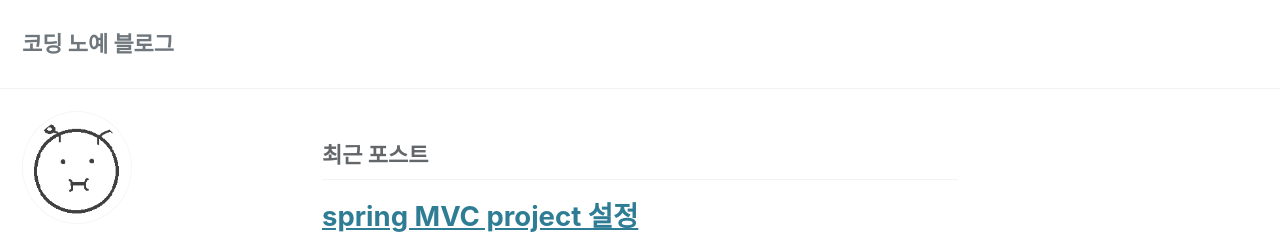
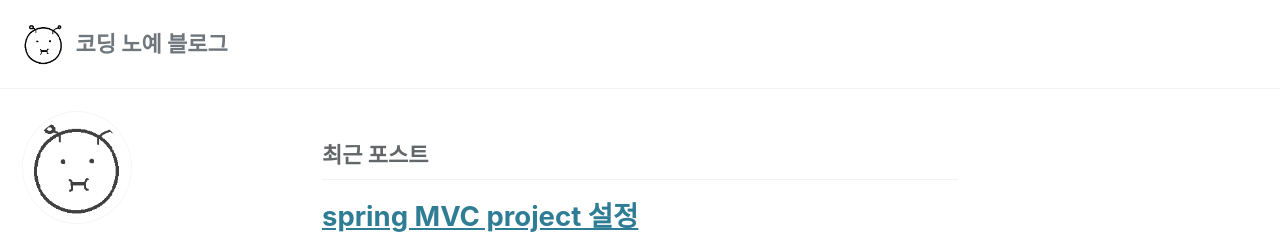
Before and after one commit to ByungjooYang/byungjooyang.github.io, a Jekyll site: the page built from index.html, in a window 1280 px wide. Shown: the top 234 px of the page. Built offline with Jekyll 4.4.1, drawn with Linux system fonts in a browser that asks for light colours; cached includes are drawn as plain includes; the list of posts is cut into pages by our own code.

Commit message:
Change teaser

```diff
--- a/_config.yml
+++ b/_config.yml
@@ -24,9 +24,9 @@ description              : "An amazing website."
 url                      : "https://byungjoo.github.io"
 baseurl                  : "" # the subpath of your site, e.g. "/blog"
 repository               : "ByungjooYang/byungjoo.github.io"
-teaser                   : # path of fallback teaser image, e.g. "/assets/images/500x300.png"
-logo                     : # path of logo image to display in the masthead, e.g. "/assets/images/88x88.png"
-masthead_title           : # overrides the website title displayed in the masthead, use " " for no title
+teaser                   : "/assets/img/gream.png" # e.g. "/assets/images/500x300.png"
+logo                     : "/assets/img/gream.png" #88x88
+masthead_title           : "코딩 노예 블로그"
 # breadcrumbs            : false # true, false (default)
 words_per_minute         : 200
 comments:
```
Also changed, not shown: 2 other files.
